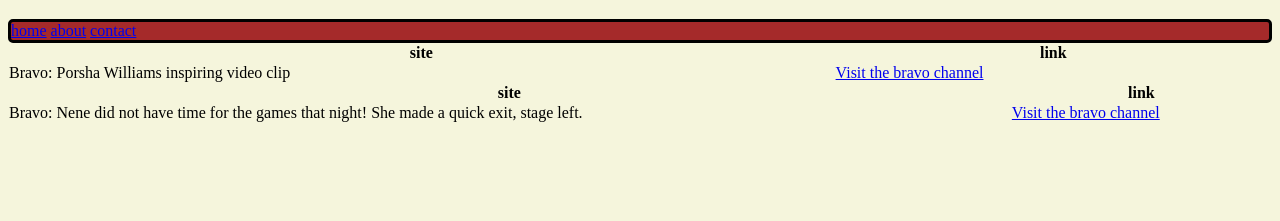
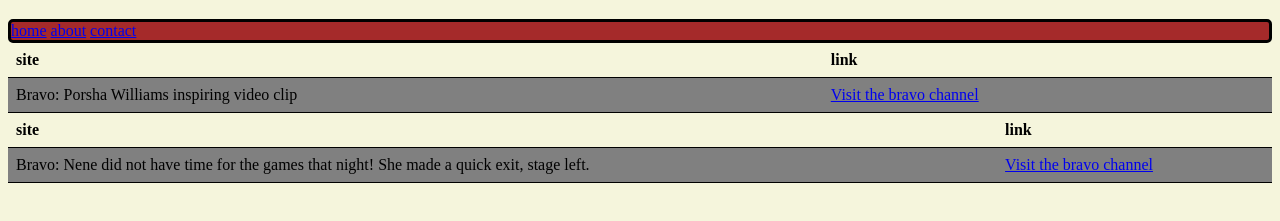
Before and after one commit to donavonhayes/Week7WEBSITE, a plain HTML site: page Week 8 Assignment/about.html in a window 1280 px wide. Shown: the part 61-282 px from the top of the page. Drawn offline with Linux system fonts and the light colour scheme.

Commit message:
8 commit

```diff
--- a/Week 8 Assignment/about.html
+++ b/Week 8 Assignment/about.html
@@ -26,6 +26,21 @@
     width:100%;
 
   }
+
+
+  th, td{
+    padding:8px;
+    text-align:left;
+    border-bottom: 1px solid black
+  }
+
+ tr:nth-child(even) {
+  background-color: grey;
+ }
+
+ tr:hover {
+  background-color: orange;
+ }
 
 
   </style>
```
